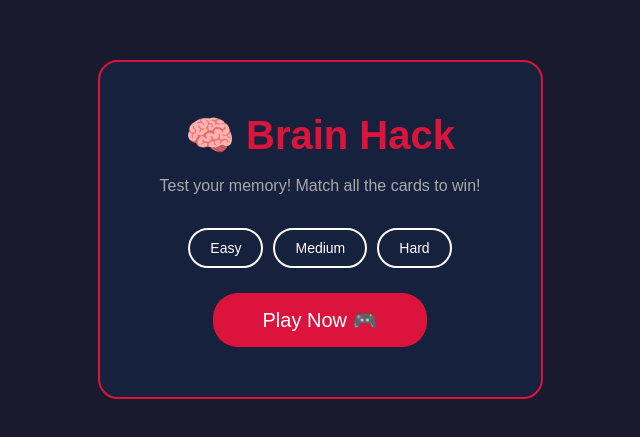
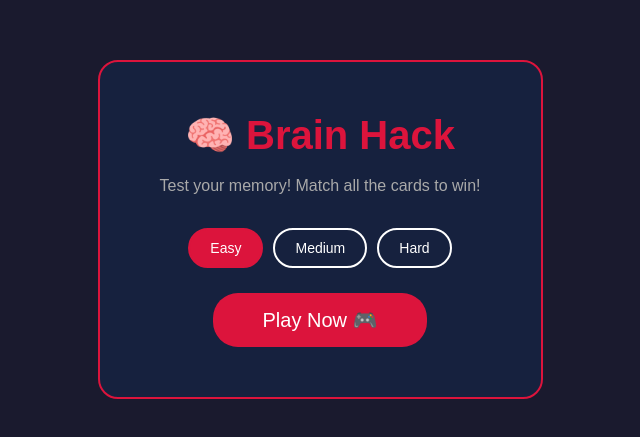
Before and after one commit to Praveen-tej/Memory-card-game, a React (Vite) app: page / in a window 1280 px wide. Shown: the part 171-608 px from the top of the page, without its empty margins (320-960 px from the left). Built offline with nearby package versions, Linux system fonts and the light colour scheme; the HTML template or start-up script is replaced by a standard one.

Commit message:
add the Levels in Home page

```diff
--- a/src/components/HomePage.jsx
+++ b/src/components/HomePage.jsx
@@ -4,7 +4,7 @@ import { useNavigate } from "react-router-dom";
 export default function Home() {
   const navigate = useNavigate();
 
-  const [selectedDifficulty, setSelectedDifficulty] = useState("");
+  const [selectedDifficulty, setSelectedDifficulty] = useState("Easy");
 
   return (
     <div className="home-container">
```
